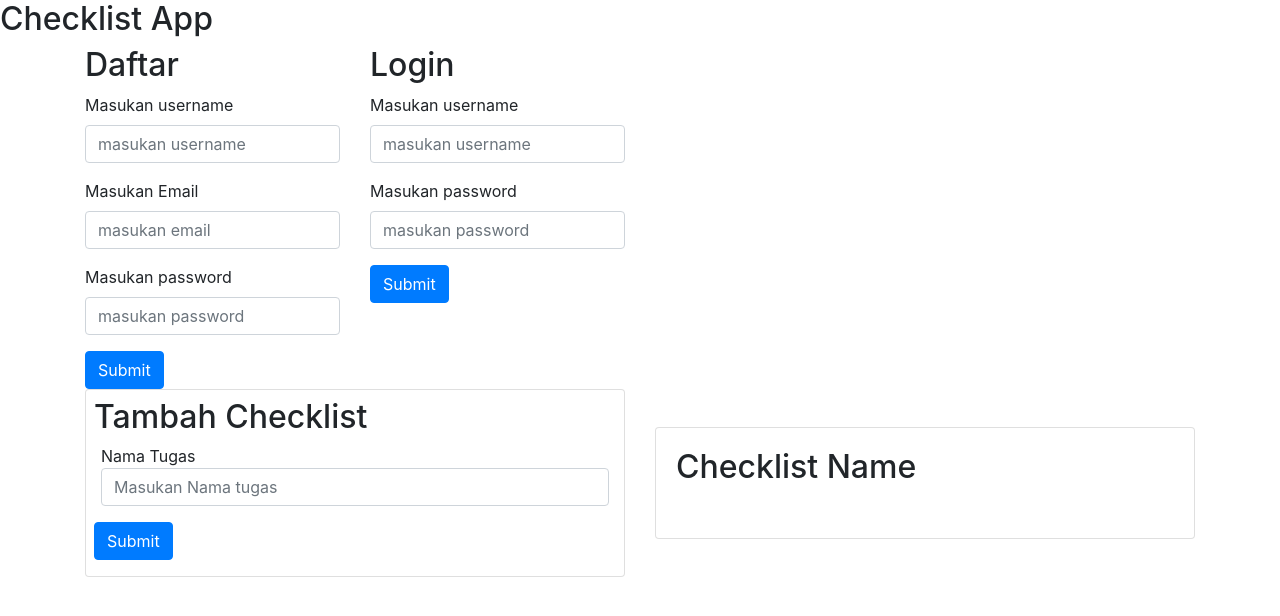
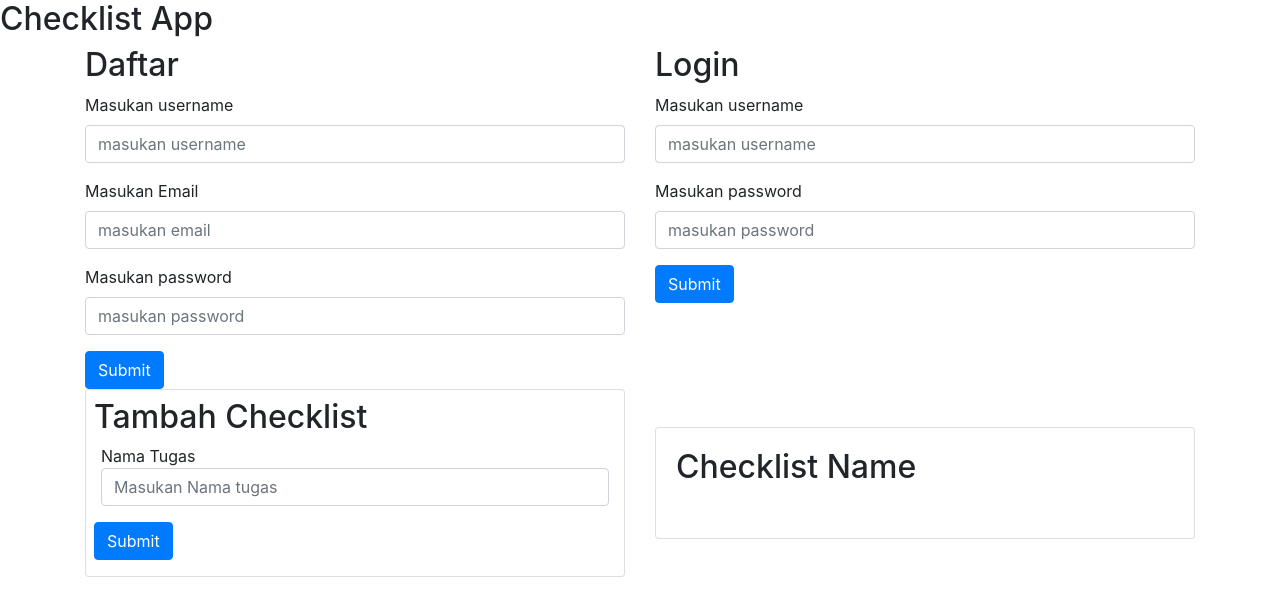
Before and after one commit to spaceark7/checklist, a React (Create React App) app: page / in a window 1280 px wide. Shown: the top 616 px of the page. Built offline with nearby package versions, Linux system fonts and the light colour scheme; some icons are missing.

Commit message:
register and login work, CRUD not completed

```diff
--- a/src/App.js
+++ b/src/App.js
@@ -11,11 +11,11 @@ function App() {
       </div>
       <Container>
         <Row>
-          <Col lg={3} md={3}>
+          <Col lg={6} md={6}>
             <Register />
           </Col>
 
-          <Col lg={3} md={3}>
+          <Col lg={6} md={6}>
             <Login />
           </Col>
         </Row>
--- a/src/components/Login.js
+++ b/src/components/Login.js
@@ -10,9 +10,9 @@ const Register = () => {
 
   const handleSubmit = (e) => {
     e.preventDefault()
-    try {
+
     console.log(data)
-      const result = axios
+    axios
       .post('http://18.139.50.74:8080/login', {
         password: password,
         username: uname,
@@ -21,9 +21,7 @@ const Register = () => {
         localStorage.setItem('authToken', JSON.stringify(res.data.data.token))
         console.log(res.data.data.token)
       })
-    } catch (error) {
-      console.error(error.message)
-    }
+      .catch(console.log)
   }
   return (
     <Form onSubmit={handleSubmit}>
--- a/src/components/inputCard.js
+++ b/src/components/inputCard.js
@@ -12,7 +12,8 @@ const InputCard = () => {
     e.preventDefault()
 
     try {
-      axios.post(
+      axios
+        .post(
           'http://18.139.50.74:8080/item',
           {
             id: 4,
@@ -20,6 +21,12 @@ const InputCard = () => {
           },
           config
         )
+        .then((res) => {
+          console.log(res)
+        })
+        .catch((error) => {
+          console.log(error)
+        })
     } catch (error) {
       console.error(error.message)
     }
```
Lines whose indentation alone changed are shown as unchanged.
